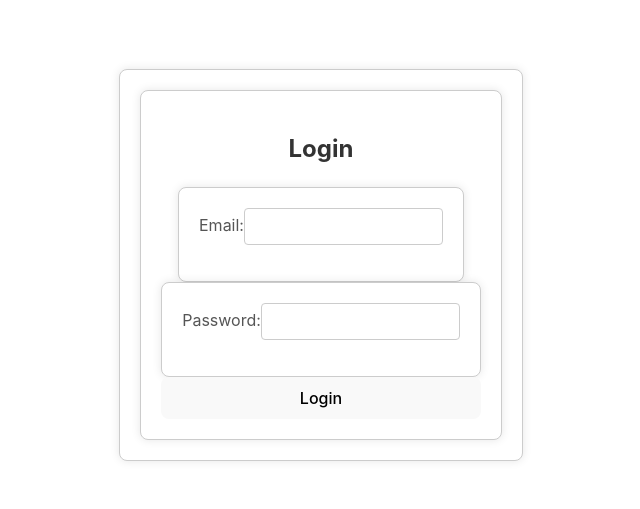
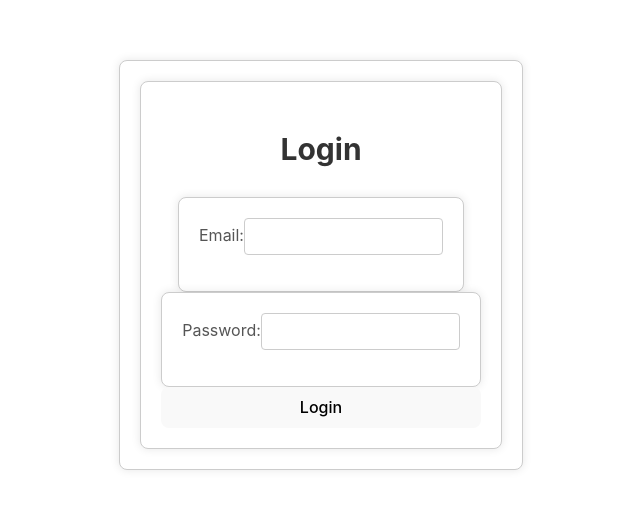
Before and after one commit to kylead10/Inventory-manager, a React (Vite) app: page / in a window 1280 px wide. Shown: the part 135-644 px from the top of the page, without its empty margins (319-959 px from the left). Built offline with nearby package versions, Linux system fonts and the light colour scheme.

Commit message:
change font size

```diff
--- a/src/components/Login.css
+++ b/src/components/Login.css
@@ -13,7 +13,7 @@ div {
 
 /* Form styles */
 h2 {
-  font-size: ;
+  font-size: 30px;
   text-align: center;
   color: #333;
 }
```
